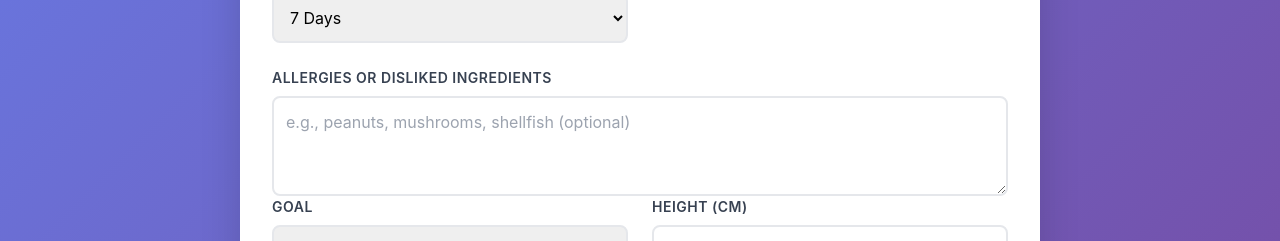
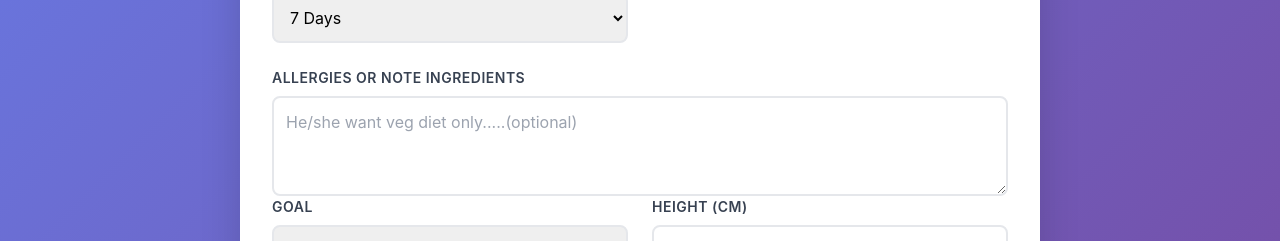
Before and after one commit to Abhay-Ingle/AI_Meal_Planner, a React (Vite) app: page / in a window 1280 px wide. Shown: the part 465-706 px from the top of the page. Built offline with nearby package versions, Linux system fonts and the light colour scheme.

Commit message:
Update MealForm.tsx

```diff
--- a/src/components/MealForm.tsx
+++ b/src/components/MealForm.tsx
@@ -11,7 +11,7 @@ export interface FormData {
   age: string;
   gender: string;
   dietType: string;
-  allergies: string;
+  note: string;
   calorieGoal: string; // input returns string
   mealsPerDay: string;
   numberOfDays: string; // same key used in App.tsx
@@ -26,7 +26,7 @@ const MealForm: React.FC<MealFormProps> = ({ onSubmit, isLoading }) => {
     age: '',
     gender: '',
     dietType: '',
-    allergies: '',
+    note: '',
     calorieGoal: '',
     mealsPerDay: '4', // default as per prompt
     numberOfDays: '7', // default 7 days
@@ -138,13 +138,13 @@ const MealForm: React.FC<MealFormProps> = ({ onSubmit, isLoading }) => {
 
       {/* Allergies */}
       <div className="form-group full-width">
-        <label htmlFor="allergies">Allergies or Disliked Ingredients</label>
+        <label htmlFor="note">Allergies or note Ingredients</label>
         <textarea
-          id="allergies"
-          name="allergies"
-          value={formData.allergies}
+          id="note"
+          name="note"
+          value={formData.note}
           onChange={handleChange}
-          placeholder="e.g., peanuts, mushrooms, shellfish (optional)"
+          placeholder="He/she want veg diet only.....(optional)"
           rows={3}
         />
       </div>
```
